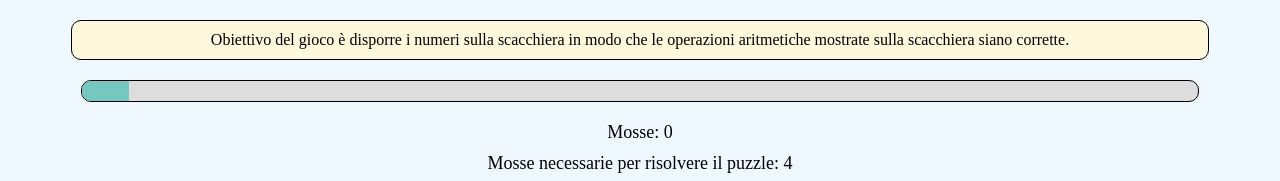
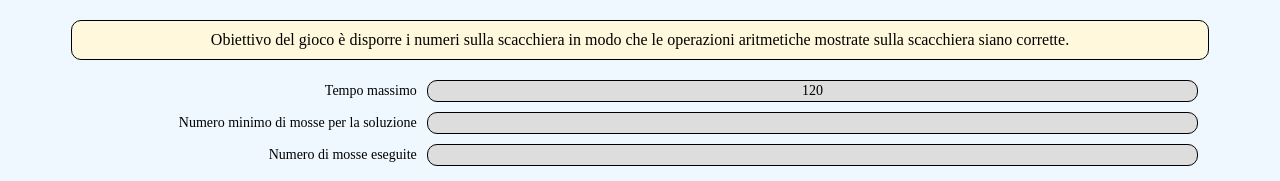
Before and after one commit to pacestefano/Game_Numbers, a plain HTML site: page index.html in a window 1280 px wide. Shown: the top 181 px of the page. Drawn offline with Linux system fonts and the light colour scheme.

Commit message:
Update index.html

```diff
--- a/index.html
+++ b/index.html
@@ -27,22 +27,45 @@
             border-radius: 10px;
             transition: opacity 1s ease;
         }
-        .timer-bar-container {
+        .bar-container {
             width: 90%;
+            display: flex;
+            align-items: center;
+            margin-bottom: 10px;
+        }
+        .bar-label {
+            width: 30%;
+            text-align: right;
+            margin-right: 10px;
+            font-size: 14px;
+        }
+        .bar {
+            flex-grow: 1;
             background-color: #ddd;
             border: 1px solid #000;
             border-radius: 10px;
             overflow: hidden;
-            margin-bottom: 20px;
+            position: relative;
         }
-        .timer-bar {
+        .bar-inner {
             height: 20px;
             background-color: #76c7c0;
             width: 0%;
         }
-        .move-counter, .min-moves-counter {
-            margin-bottom: 10px;
-            font-size: 18px; /* Ridotto da 20px a 18px */
+        .bar-inner.moves {
+            background-color: #ffeb3b;
+        }
+        .bar-inner.min-moves {
+            background-color: #4caf50;
+        }
+        .timer-text {
+            position: absolute;
+            width: 100%;
+            text-align: center;
+            top: 0;
+            left: 0;
+            font-size: 14px;
+            line-height: 20px;
         }
         .grid {
             display: grid;
@@ -124,11 +147,25 @@
     <div class="instructions" id="instructions">
         Obiettivo del gioco è disporre i numeri sulla scacchiera in modo che le operazioni aritmetiche mostrate sulla scacchiera siano corrette.
     </div>
-    <div class="timer-bar-container">
-        <div class="timer-bar" id="timerBar"></div>
+    <div class="bar-container">
+        <div class="bar-label">Tempo massimo</div>
+        <div class="bar">
+            <div class="bar-inner" id="timerBar"></div>
+            <div class="timer-text" id="timerText">120</div>
+        </div>
     </div>
-    <div class="move-counter" id="moveCounter">Mosse: 0</div>
-    <div class="min-moves-counter" id="minMovesCounter">Mosse necessarie per risolvere il puzzle: </div>
+    <div class="bar-container">
+        <div class="bar-label">Numero minimo di mosse per la soluzione</div>
+        <div class="bar">
+            <div class="bar-inner min-moves" id="minMovesBar"></div>
+        </div>
+    </div>
+    <div class="bar-container">
+        <div class="bar-label">Numero di mosse eseguite</div>
+        <div class="bar">
+            <div class="bar-inner moves" id="movesBar"></div>
+        </div>
+    </div>
     <div class="grid" id="gameBoard">
         <!-- Layout modificato con operatori + e = -->
     </div>
```
